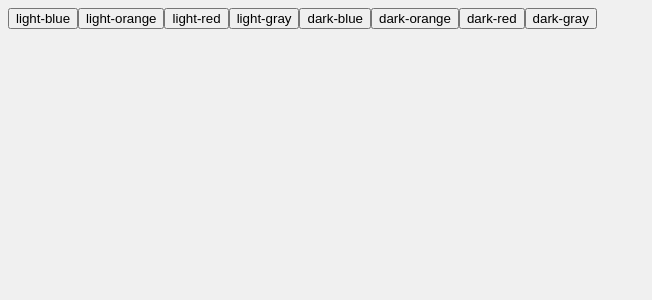
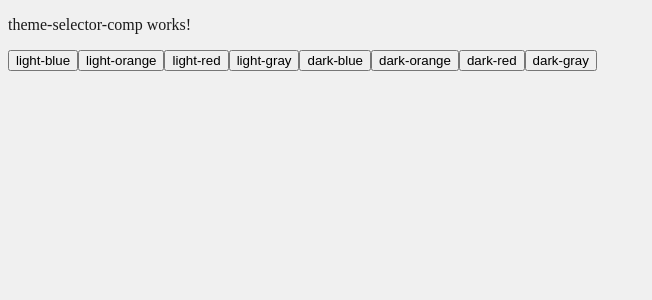
Before and after one commit to Phillip383/fleet-sync, an Angular app in the folder frontend/: page / in a window 1280 px wide. Shown: the top 300 px of the page, without its empty margins (0-652 px from the left). Built offline with nearby package versions, Linux system fonts and the light colour scheme.

Commit message:
Extracted theme-selector-comp

```diff
--- a/frontend/src/app/app.html
+++ b/frontend/src/app/app.html
@@ -1,10 +1,4 @@
 <main>
-  <div class="picker-container">
-    @for(theme of themes; track theme) {
-    <button (click)="changeTheme(theme)">
-      {{ theme }}
-    </button>
-    }
-  </div>
+<theme-selector-comp></theme-selector-comp>
 </main>
 <router-outlet />
--- a/frontend/src/app/app.ts
+++ b/frontend/src/app/app.ts
@@ -1,22 +1,23 @@
 import { Component, signal, inject } from '@angular/core';
 import { RouterOutlet } from '@angular/router';
-import { ThemeService } from '../services/theme-service';
+import { ThemeSelectorComp } from '../components/theme-selector-comp/theme-selector-comp';
 
+import { Title } from '@angular/platform-browser';
 
 @Component({
   selector: 'app-root',
-  imports: [RouterOutlet],
+  imports: [RouterOutlet, ThemeSelectorComp],
   templateUrl: './app.html',
   styleUrl: './app.scss',
 })
 export class App {
-  protected themeService = inject(ThemeService);
-  protected readonly title = signal('frontend');
+  private titleService = inject(Title);
 
-  protected themes: string[] = this.themeService.getAvailableThemes();
+  protected readonly title = signal('FleetSync | Login');
+
+  constructor() {
+    this.titleService.setTitle(this.title());
+  }
 
 
-  changeTheme(theme: string): void {
-    this.themeService.setTheme(theme);
-  }
 }
--- /dev/null
+++ b/frontend/src/components/theme-selector-comp/theme-selector-comp.html
@@ -0,0 +1,10 @@
+<main>
+  <p>theme-selector-comp works!</p>
+  <div class="picker-container">
+    @for(theme of themes; track theme) {
+    <button (click)="changeTheme(theme)">
+      {{ theme }}
+    </button>
+    }
+  </div>
+</main>
--- /dev/null
+++ b/frontend/src/components/theme-selector-comp/theme-selector-comp.ts
@@ -0,0 +1,22 @@
+import { Component } from '@angular/core';
+import { ThemeService } from '../../services/theme-service';
+import { inject } from '@angular/core';
+
+
+@Component({
+  selector: 'theme-selector-comp',
+  imports: [],
+  templateUrl: './theme-selector-comp.html',
+  styleUrl: './theme-selector-comp.scss',
+})
+export class ThemeSelectorComp {
+
+  protected themeService = inject(ThemeService);
+
+    protected themes: string[] = this.themeService.getAvailableThemes();
+
+  changeTheme(theme: string): void {
+    this.themeService.setTheme(theme);
+  }
+
+}
```
Also changed, not shown: frontend/src/components/theme-selector-comp/theme-selector-comp.scss (added), 1 other file (tests, documents, lock files or other folders).
